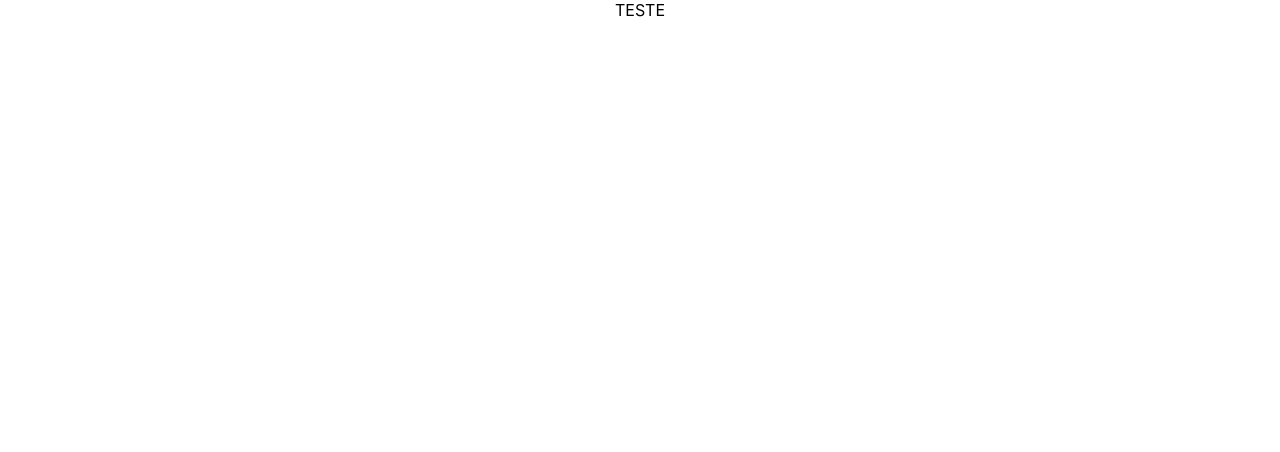
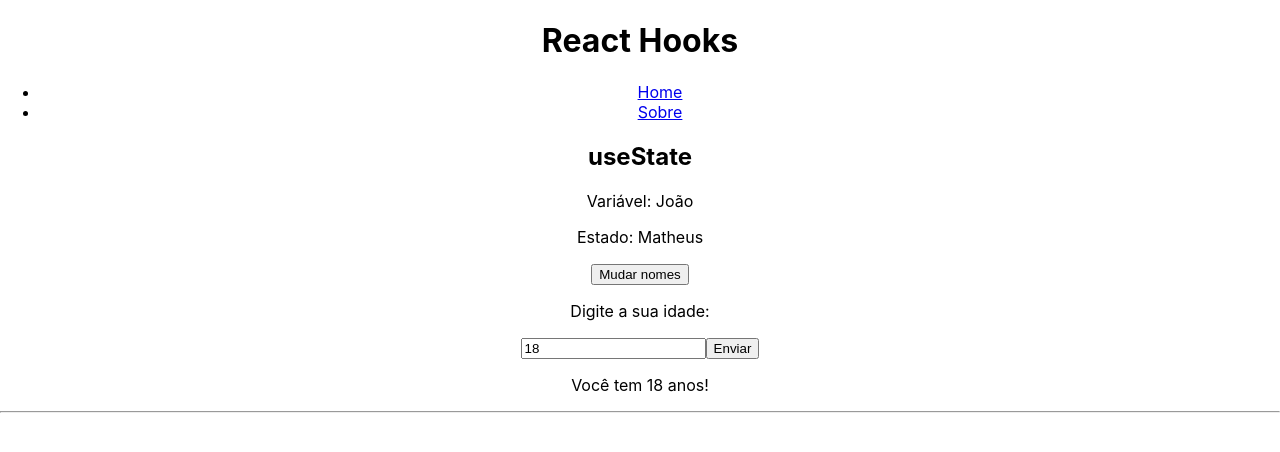
Before and after one commit to sucodelarangela/miniblog, a React (Create React App) app in the folder 11_HOOKS/reacthooks/: page / in a window 1280 px wide. Shown: the top 452 px of the page. Built offline with nearby package versions, Linux system fonts and the light colour scheme.

Commit message:
feat: useState example

```diff
--- a/11_HOOKS/reacthooks/src/App.js
+++ b/11_HOOKS/reacthooks/src/App.js
@@ -1,11 +1,28 @@
 import 'App.css';
 
-import { BrowserRouter as Router, Route, Link } from 'react-router-dom';
+import { BrowserRouter as Router, Routes, Route, Link } from 'react-router-dom';
+
+import Home from 'pages/Home';
+import About from 'pages/About';
 
 function App() {
   return (
     <div className="App">
-      TESTE
+      <h1>React Hooks</h1>
+      <Router>
+        <ul>
+          <li>
+            <Link to='/'>Home</Link>
+          </li>
+          <li>
+            <Link to='/about'>Sobre</Link>
+          </li>
+        </ul>
+        <Routes>
+          <Route path='/' element={<Home />} />
+          <Route path='/about' element={<About />} />
+        </Routes>
+      </Router>
     </div>
   );
 }
--- /dev/null
+++ b/11_HOOKS/reacthooks/src/components/HookUseState.js
@@ -0,0 +1,54 @@
+import { useState } from "react";
+
+export const HookUseState = () => {
+    // 1 - useState
+    let userName = 'João';
+
+    // [getter, setter]
+    const [name, setName] = useState('Matheus');
+
+    const changeNames = () => {
+        userName = 'João Sousa';
+        setName('Matheus Battisti');
+    };
+
+    // 2 - useState e inputs
+    const [age, setAge] = useState(18);
+
+    const handleSubmit = (e) => {
+        e.preventDefault();
+
+        // aqui viria um envio a uma api, por exemplo
+        console.log(age);
+    };
+
+    return (
+        <div>
+            {/* 1 */}
+            <h2>useState</h2>
+            <p>Variável: {userName}</p>
+            <p>Estado: {name}</p>
+            <button onClick={changeNames}>Mudar nomes</button>
+            {/* 2 */}
+            <form onSubmit={handleSubmit}>
+                <p>Digite a sua idade:</p>
+                <input type="text" value={age} onChange={e => setAge(e.target.value)} />
+                <input type="submit" value="Enviar" />
+            </form>
+            <p>Você tem {age} anos!</p>
+            <hr />
+        </div>
+    );
+};
+
+/*
+
+Usamos o useState para gerenciar valores, re-renderizando o componente semore que o valor for alterado.
+
+O state altera o componente, mas a variável não tem esse efeito em tela, ao renderizar. Mas se dermos um console.log() podemos verificar que o valor da variável é alterado na ação, mas não gera uma nova renderização.
+
+De forma geral, se temos alteração de valores em tela, usamos estados. Se não, podemos usar variáveis.
+
+useState é especialmente útil com inputs, atrelando um estado ao input e alterando-o através do onChange, que monitora todas as alterações do campo do input. Também é usado para atribuição de value a um input e limpeza desse value (controlled inputs).
+
+*/
--- /dev/null
+++ b/11_HOOKS/reacthooks/src/pages/About/index.js
@@ -0,0 +1,7 @@
+const About = () => {
+    return (
+        <div>About</div>
+    );
+};
+
+export default About;
--- /dev/null
+++ b/11_HOOKS/reacthooks/src/pages/Home/index.js
@@ -0,0 +1,11 @@
+import { HookUseState } from "components/HookUseState";
+
+const Home = () => {
+    return (
+        <div>
+            <HookUseState />
+        </div>
+    );
+};
+
+export default Home;
```
